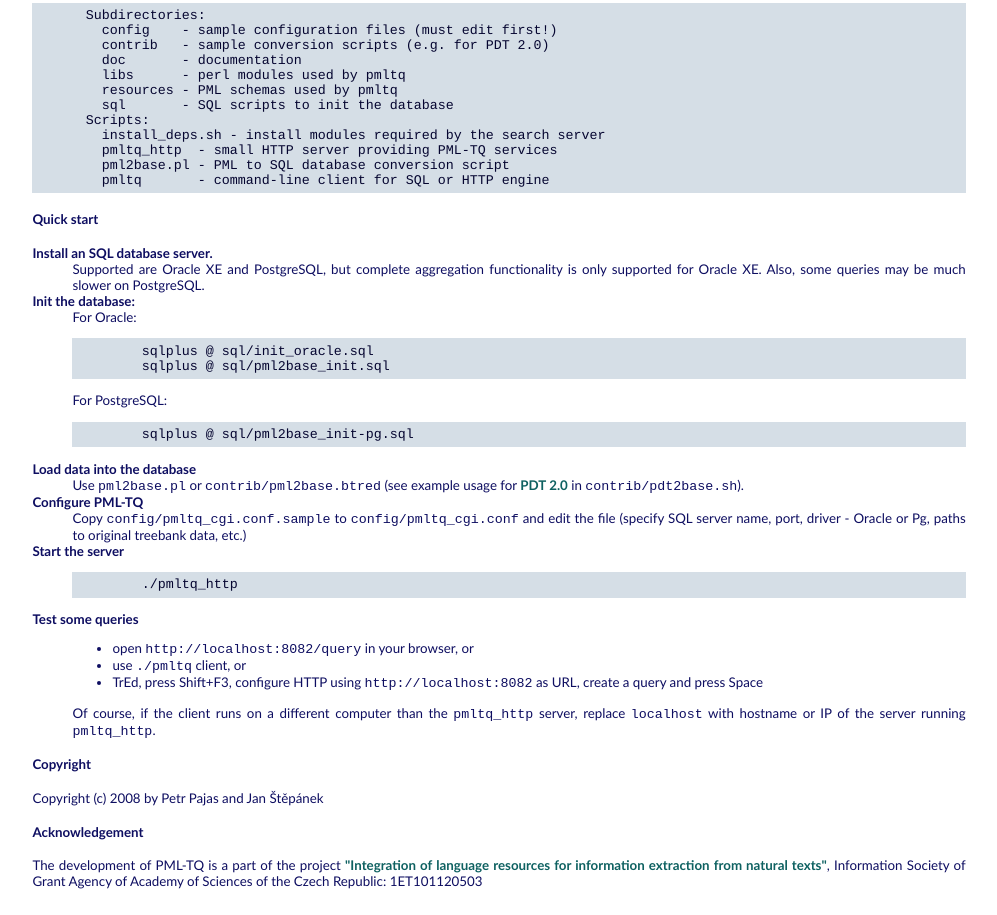
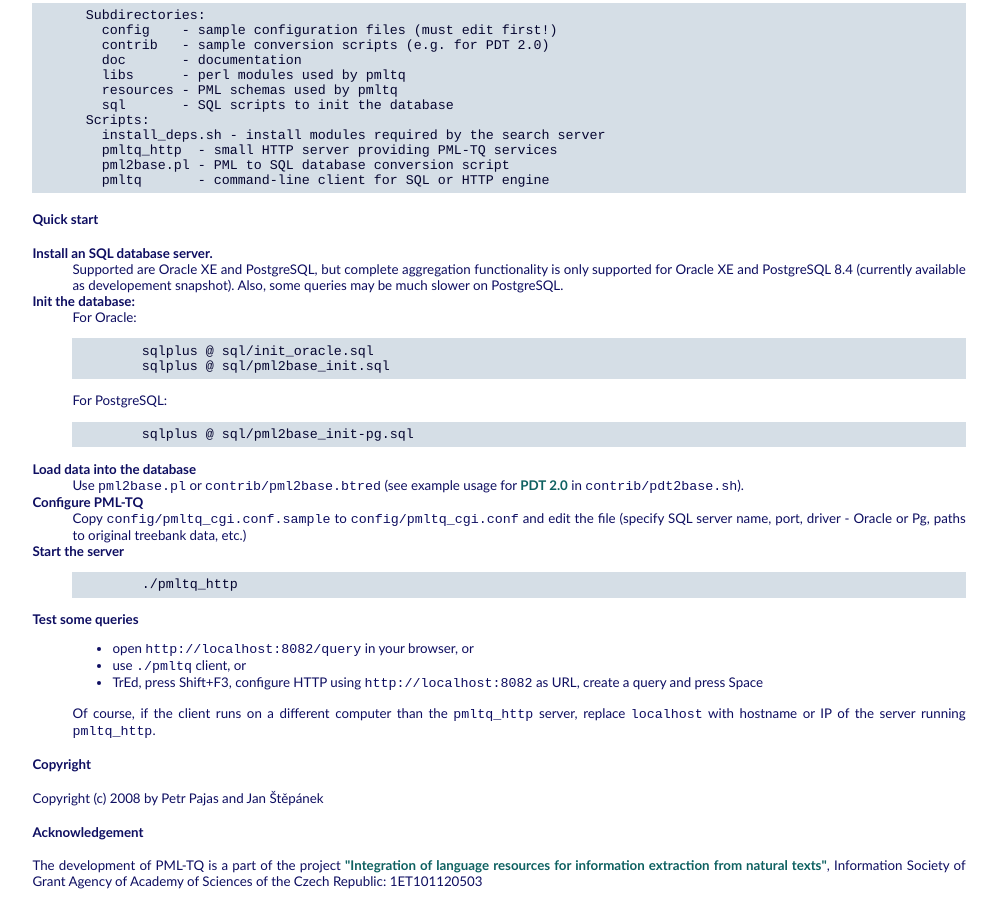
Before and after one commit to ufal/perl-pmltq, a plain HTML site: page doc/www/index.html in a window 1280 px wide. Shown: the part 825-1740 px from the top of the page, without its empty margins (6-1003 px from the left). Drawn offline with Linux system fonts and the light colour scheme.

Commit message:
git-svn-id: https://svn.ms.mff.cuni.cz/svn/pmltq/trunk/doc@200 92128145-a65b-44be-a6e3-4a33d60b52bc

```diff
--- a/doc/www/index.html
+++ b/doc/www/index.html
@@ -94,7 +94,8 @@
       <dt>Install an SQL database server.</dt>
       <dd>Supported are Oracle XE and PostgreSQL,
       but complete aggregation functionality is only supported for
-      Oracle XE. Also, some queries may be much slower on PostgreSQL.</dd>
+      Oracle XE and PostgreSQL 8.4 (currently available as developement snapshot).
+     Also, some queries may be much slower on PostgreSQL.</dd>
       <dt>Init the database:</dt>
       <dd>For Oracle:
       <pre class="literallayout">
```
